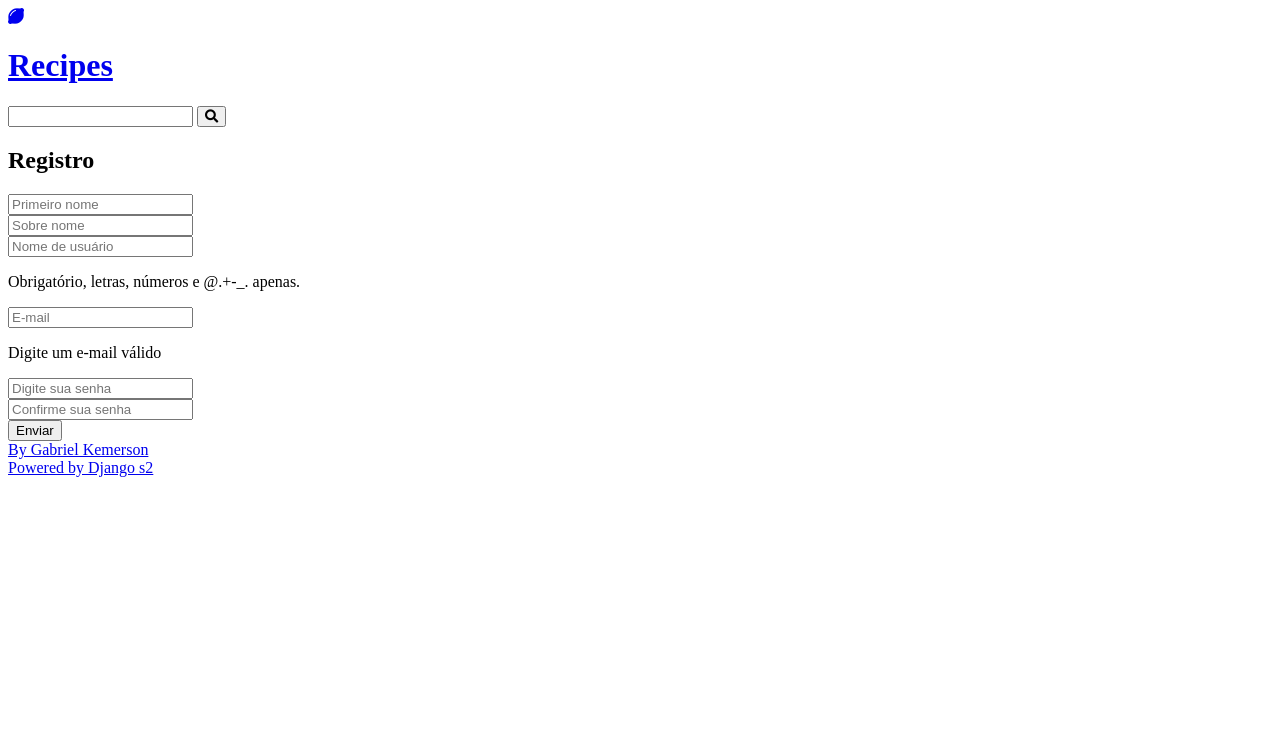
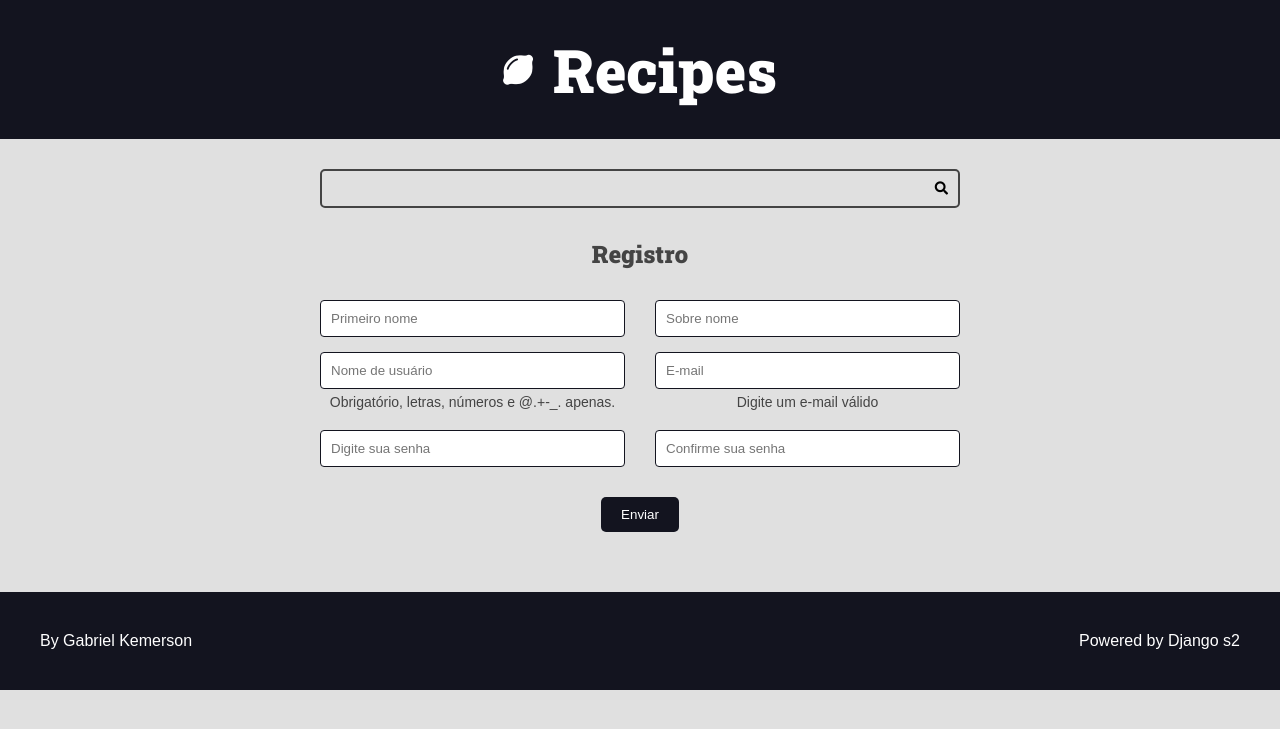
Before and after one commit to gabrielkemerson/cd-projeto1, a Django app: page /authors/register/ in a window 1280 px wide. Shown: the top 729 px of the page. Run offline with Django 4.2, Linux system fonts and the light colour scheme.

Commit message:
Organizando arquivos nas pastas corretas

```diff
--- a/authors/templates/authors/pages/register_view.html
+++ b/authors/templates/authors/pages/register_view.html
@@ -7,7 +7,7 @@
         <h2>Registro</h2>
     </div>
 
-    {% include 'recipes/partials/messages.html' %}
+    {% include 'global/partials/messages.html' %}
 
     <div class="main-content center container">
         <form action="{% url "authors:create" %}" method="post">
--- a/base_templates/global/base.html
+++ b/base_templates/global/base.html
@@ -1,24 +1,24 @@
 <!DOCTYPE html>
 <head>
 <html lang="pt-br">
-{% include 'recipes/partials/header.html' %}
+{% include 'global/partials/header.html' %}
 
 <title>{% block title %}{% endblock title %} | Recipe</title>
 </head>
 
 <body>
-    {% include 'recipes/partials/cabecalho.html' %}
-    {% include 'recipes/partials/search.html' %}
+    {% include 'global/partials/cabecalho.html' %}
+    {% include 'global/partials/search.html' %}
 
     <main class="content-container">
         {% block content %}
 
         {% endblock content %}
-        {% include 'recipes/partials/pagination.html' %}
+        {% include 'global/partials/pagination.html' %}
 
     </main>
 
-    {% include 'recipes/partials/foother.html' %}
+    {% include 'global/partials/foother.html' %}
 </body>
 
 </html>
--- a/recipes/templates/recipes/partials/header.html
+++ b/base_templates/global/partials/header.html
@@ -3,4 +3,4 @@
 <link rel="preconnect" href="https://fonts.googleapis.com">
 <link rel="preconnect" href="https://fonts.gstatic.com" crossorigin>
 <link href="https://fonts.googleapis.com/css2?family=Roboto+Slab:wght@900&display=swap" rel="stylesheet">
-<link rel="stylesheet" href="{% static 'recipes/css/styles.css' %}">
+<link rel="stylesheet" href="{% static 'global/css/styles.css' %}">
--- /dev/null
+++ b/global_static/global/css/styles.css
@@ -0,0 +1,419 @@
+:root {
+    --color-primary: #269fe6;
+    --color-primary-hover: #2086c2;
+    --color-primary-dark: #13141f;
+    --color-primary-dark-hover: #212336;
+    --color-primary-light: #d4ecfa;
+    --color-primary-light-hover: #bdd8e7;
+
+    --color-white: #fff;
+    --color-black: #000;
+
+    --color-dark-text: #444;
+    --color-info-light: #cce5ff;
+    --color-debug-light: #cce5ff;
+    --color-success-light: #d4edda;
+    --color-alert-light: #fff3cd;
+    --color-warning-light: #fff3cd;
+    --color-error-light: #f8d7da;
+
+    --color-info-dark: #4d86c4;
+    --color-debug-dark: #4d86c4;
+    --color-success-dark: #4a9c5d;
+    --color-alert-dark: #927f40;
+    --color-warning-dark: #927f40;
+    --color-error-dark: #da525d;
+
+    --color-gray-0: #f9f9f9;
+    --color-gray-1: #e0e0e0;
+    --color-gray-2: #c7c7c7;
+    --color-gray-3: #aeaeae;
+    --color-gray-4: #959595;
+    --color-gray-5: #7d7d7d;
+    --color-gray-6: #646464;
+    --color-gray-7: #4b4b4b;
+    --color-gray-8: #323232;
+    --color-gray-9: #191919;
+
+    --font-primary: sans-serif;
+    --font-headings: 'Roboto Slab', serif;
+
+    --spacing-gutter-medium: 3rem;
+    --spacing-gutter-large: 4rem;
+}
+
+* {
+    padding: 0;
+    margin: 0;
+    box-sizing: border-box;
+}
+
+html{
+    font-size: 62.5%;
+}
+
+body{
+    font-size: 1.6rem;
+    font-family: var(--font-primary);
+    background: var(--color-gray-1);
+    color: var(--color-dark-text);
+}
+
+.container{
+    max-width: 144rem;
+    margin: 0 auto;
+    padding: var(--spacing-gutter-medium);
+}
+
+.main-header-container{
+    background: var(--color-primary-dark);
+}
+
+.main-logo{
+    color: var(--color-white);
+    font-size: 3rem;
+    text-decoration: none;
+    display: flex;
+    flex-flow: row nowrap;
+    align-items: center;
+    justify-content: center;
+    width: fit-content;
+    margin: 0 auto;
+}
+
+.main-logo-icon{
+    margin-right: 2rem;
+}
+
+h1, h2, h3, h4, h5, h6{
+    font-family: var(--font-headings);
+}
+
+.search-form{
+    border: 2px solid var(--color-dark-text);
+    border-radius: .5rem;
+    max-width: 64rem;
+    margin: auto;
+    position: relative;
+    transition: all 250ms ease-in-out;
+}
+
+.search-input,
+.search-button {
+    border: none;
+    background: none;
+    outline: none;
+    padding: 1rem;
+}
+.search-button{
+    position: absolute;
+    right: 0;
+}
+
+.search-input{
+    width: 100%;
+    padding-right: 4rem;
+}
+
+.search-form:focus-within{
+    border-color: var(--color-info-dark);
+    background-color: white;
+}
+
+.search-form:focus-within .search-button{
+    color: var(--color-info-dark);
+}
+
+.search-button:focus{
+    outline: 2px solid var(--color-info-dark);
+    background: #0000002b;
+}
+
+.main-content{
+    padding-top: 0;
+}
+
+.main-content-list{
+    display: grid;
+    grid-template-columns: repeat(auto-fit, minmax(340px, 1fr));
+    gap: var(--spacing-gutter-large);
+}
+
+.recipe{
+    background: var(--color-white);
+    box-shadow: -5px 5px 10px rgba(0, 0, 0, .2) ;
+    transform: scale(1);
+    transition: all 300ms ease-in-out;
+}
+
+.recipe img{
+    width: 100%;
+}
+
+.recipe-list-item{
+    max-width: 64rem;
+    height: fit-content;
+    border-radius: 5px;
+    overflow: hidden;
+    transition: all 300ms ease-in-out;
+}
+
+.recipe-list-item:hover{
+
+    transform: scale(1.02);
+    box-shadow: -8px 8px 18px rgba(0, 0, 0, .3) ;
+}
+
+.recipe-title-container{
+    padding: var(--spacing-gutter-medium);
+    padding-bottom: 2rem;
+}
+
+.recipe-title-container a{
+    text-decoration: none;
+    color: var(--color-primary-dark );
+}
+
+.recipe-author{
+    padding: 0 var(--spacing-gutter-medium);
+    color: var(--color-gray-4);
+}
+
+.recipe-author-item{
+    margin-right: 2rem;
+}
+
+.recipe-content{
+    padding: var(--spacing-gutter-medium);
+    padding-top: 2rem;
+}
+
+.recipe-author a {
+        color: var(--color-primary);
+        transition: all 300ms ease-in-out;
+        text-decoration: none;
+    }
+
+.recipe-author a:hover {
+    color: var(--color-primary-dark);
+}
+
+.recipe-meta-container {
+        display: flex;
+        flex-flow: row wrap;
+        padding: var(--spacing-gutter-medium);
+        background: var(--color-gray-1);
+    }
+
+.recipe-meta {
+    display: flex;
+    flex-flow: column nowrap;
+    flex-shrink: 1;
+    flex-grow: 1;
+    text-align: center;
+}
+
+.recipe-meta-title {
+    font-size: 1.6rem;
+}
+
+.recipe-footer a {
+    background: var(--color-primary-dark);
+    display: block;
+    color: var(--color-white);
+    text-decoration: none;
+    text-align: center;
+    padding: 1.5rem var(--spacing-gutter-medium);
+    transition: all 300ms ease-in-out;
+}
+
+.recipe-footer a:hover {
+    filter: brightness(2);
+}
+
+
+.main-content-detail  .recipe-list-item {
+    max-width: 84rem;
+    margin: 0 auto;
+}
+
+.main-content-detail .recipe-list-item:hover {
+    transform: scale(1);
+    box-shadow: -5px 5px 15px rgba(0, 0, 0, 0.2);
+}
+
+.preparation-steps{
+    padding: var(--spacing-gutter-medium);
+}
+
+.main-footer {
+    display: flex;
+    align-items: center;
+    justify-content: space-between;
+    background: var(--color-primary-dark);
+    color: var(--color-white);
+    padding: var(--spacing-gutter-large);
+}
+
+.main-footer a {
+    color: var(--color-white);
+    text-decoration: none;
+    transition: all 300ms ease-in-out;
+}
+
+.main-footer a:hover {
+    filter: brightness(.8);
+}
+
+.preparation-steps h1,
+.preparation-steps h2,
+.preparation-steps h3,
+.preparation-steps h4,
+.preparation-steps h5,
+.preparation-steps h6,
+.preparation-steps p,
+.preparation-steps pre {
+  margin: 2rem 0;
+}
+
+.preparation-steps ol,
+.preparation-steps ul {
+  margin: 2rem;
+  padding: 0 2rem;
+}
+
+.pagination-content{
+    display: flex;
+    flex-flow: row wrap;
+    gap: 1rem 0.5rem;
+}
+
+.pagination .page-item {
+    text-decoration: none;
+    background-color: var(--color-gray-3);
+    padding: 0.5rem 1rem;
+}
+
+.pagination .page-link{
+    text-decoration: none;
+    background-color: var(--color-primary);
+    color: var(--color-white);
+}
+
+.pagination .page-current{
+    background-color: var(--color-primary-dark-hover);
+}
+
+/* Forms */
+.form-content {
+    max-width: 64rem;
+    margin: 0 auto;
+    margin-bottom: var(--spacing-gutter-medium);
+  }
+
+  .form-content label,
+  .form-content .help-text,
+  .errorlist {
+    display: block;
+    margin: 0.5rem 0;
+    font-size: 1.4rem;
+    list-style-type: none;
+  }
+
+  .errorlist {
+    color: var(--color-error-dark);
+  }
+
+  .form-content input {
+    width: 100%;
+    padding: 1rem;
+    border-radius: 0.4rem;
+    border: 1px solid var(--color-primary-dark);
+  }
+
+  .form-content-grid {
+    display: grid;
+    grid-template-columns: repeat(auto-fit, minmax(30rem, 1fr));
+    gap: calc(var(--spacing-gutter-medium) / 2) var(--spacing-gutter-medium);
+  }
+
+  .form-content button {
+    padding: 1rem 2rem;
+    border: none;
+    background: var(--color-primary-dark);
+    color: var(--color-white);
+    border-radius: 5px;
+  }
+
+/* Messages */
+
+.messages-container{
+    display: flex;
+    flex-flow: column nowrap;
+    gap: calc(var(--spacing-gutter-medium) / 2);
+
+}
+
+.message {
+    padding: 1rem;
+    border-radius: 4px;
+    border: 1px solid var(--color-dark-text);
+    background: var(--color-gray-2);
+    color: var(--color-dark-text);
+  }
+
+  .message-error {
+    border: 1px solid var(--color-error-dark);
+    background: var(--color-error-light);
+    color: var(--color-error-dark);
+  }
+
+  .message-success {
+    border: 1px solid var(--color-success-dark);
+    background: var(--color-success-light);
+    color: var(--color-success-dark);
+  }
+
+  .message-warning {
+    border: 1px solid var(--color-warning-dark);
+    background: var(--color-warning-light);
+    color: var(--color-warning-dark);
+  }
+
+  .message-alert {
+    border: 1px solid var(--color-alert-dark);
+    background: var(--color-alert-light);
+    color: var(--color-alert-dark);
+  }
+
+  .message-info {
+    border: 1px solid var(--color-info-dark);
+    background: var(--color-info-light);
+    color: var(--color-info-dark);
+  }
+
+  .message-debug {
+    border: 1px solid var(--color-debug-dark);
+    background: var(--color-debug-light);
+    color: var(--color-debug-dark);
+  }
+
+
+/*Generics*/
+.center{
+    text-align: center;
+}
+
+.m-x {
+    margin: 0 var(--spacing-gutter-medium);
+  }
+
+.m-y {
+    margin: var(--spacing-gutter-medium) 0;
+  }
+
+  @media (max-width: 600px) {
+    .main-content-list {
+      grid-template-columns: repeat(auto-fit, minmax(100%, 1fr));
+    }
+  }
--- a/recipes/templates/recipes/pages/home.html
+++ b/recipes/templates/recipes/pages/home.html
@@ -4,7 +4,7 @@
 
 {% block content %}
 
-{% include "recipes/partials/messages.html" %}
+{% include "global/partials/messages.html" %}
 
 <div class="main-content main-content-list container">
 
```
Also changed, not shown: base_templates/global/partials/cabecalho.html (renamed from recipes/templates/recipes/partials/cabecalho.html), base_templates/global/partials/foother.html (renamed from recipes/templates/recipes/partials/foother.html), base_templates/global/partials/messages.html (renamed from recipes/templates/recipes/partials/messages.html), base_templates/global/partials/pagination.html (renamed from recipes/templates/recipes/partials/pagination.html), base_templates/global/partials/search.html (renamed from recipes/templates/recipes/partials/search.html).
